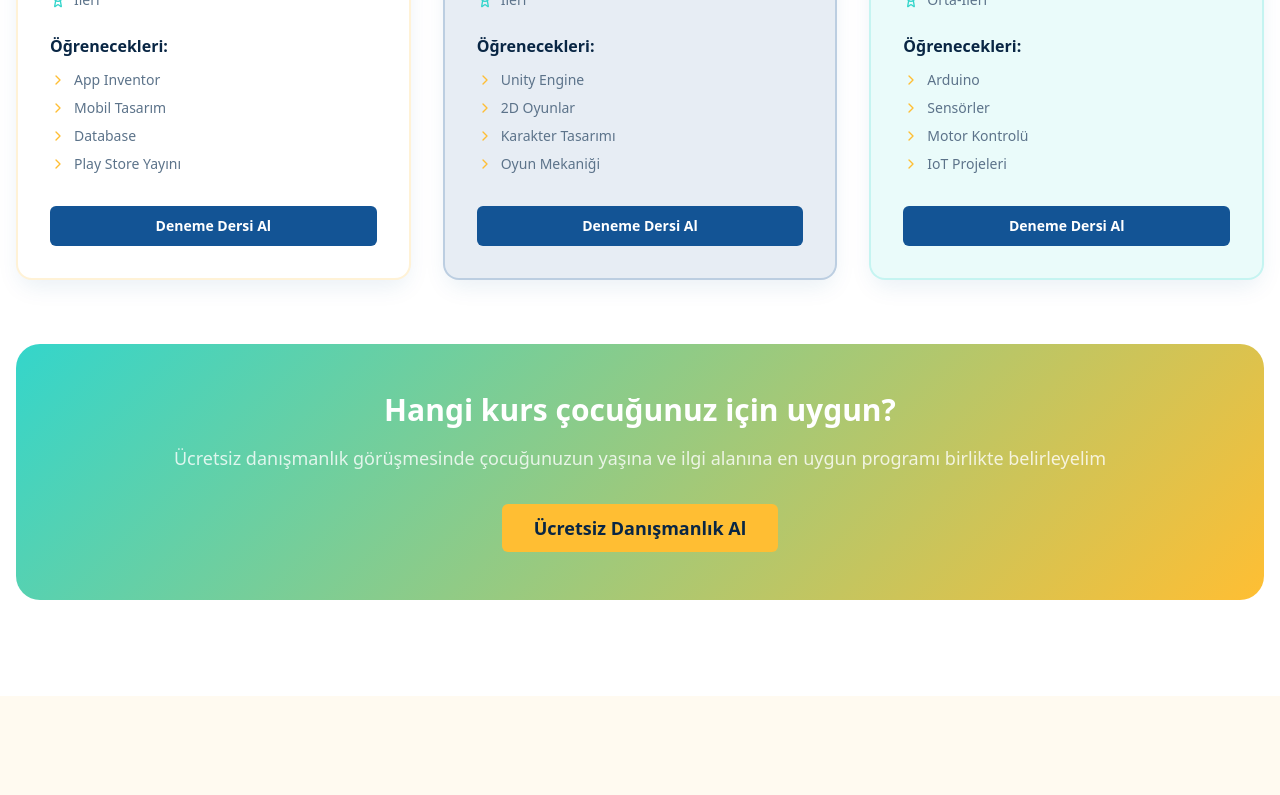
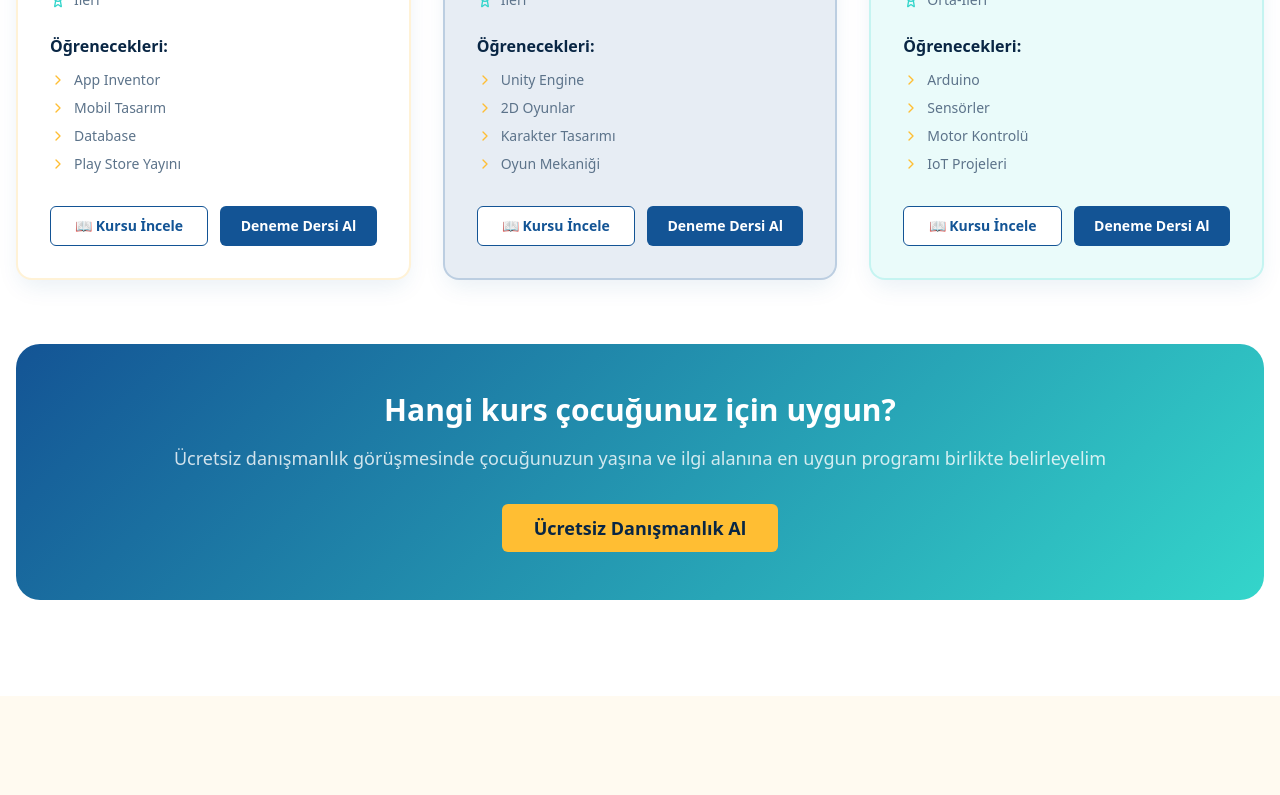
Before and after one commit to SelcukOzdemir23/kodlab-junior-tanitim, a React (Vite) app: page / in a window 1280 px wide. Shown: the part 3128-3923 px from the top of the page. Built offline with nearby package versions, Linux system fonts and the light colour scheme; no server answers.

Commit message:
Güncelleme

```diff
--- a/src/components/Courses.tsx
+++ b/src/components/Courses.tsx
@@ -156,16 +156,28 @@ export const Courses = ({ onBookDemo }: CoursesProps) => {
                   </ul>
                 </div>
 
-                {/* CTA */}
+                {/* CTA Buttons */}
+                <div className="flex space-x-3">
+                  <Button
+                    variant="outline"
+                    onClick={(e) => {
+                      e.stopPropagation();
+                      handleCourseClick(course.slug);
+                    }}
+                    className="flex-1 border-primary text-primary hover:bg-primary hover:text-primary-foreground font-semibold transition-all duration-300"
+                  >
+                    📖 Kursu İncele
+                  </Button>
                   <Button
                     onClick={(e) => {
                       e.stopPropagation();
                       onBookDemo();
                     }}
-                  className="w-full bg-primary hover:bg-primary-hover text-primary-foreground font-semibold group-hover:bg-secondary group-hover:text-secondary-foreground transition-all duration-300"
+                    className="flex-1 bg-primary hover:bg-primary-hover text-primary-foreground font-semibold group-hover:bg-secondary group-hover:text-secondary-foreground transition-all duration-300"
                   >
                     Deneme Dersi Al
                   </Button>
+                </div>
               </div>
             </motion.div>
           ))}
@@ -176,7 +188,7 @@ export const Courses = ({ onBookDemo }: CoursesProps) => {
           initial={{ opacity: 0, y: 30 }}
           whileInView={{ opacity: 1, y: 0 }}
           viewport={{ once: true }}
-          className="text-center mt-16 bg-gradient-secondary rounded-3xl p-12"
+          className="text-center mt-16 bg-gradient-primary rounded-3xl p-12"
         >
           <h3 className="text-2xl md:text-3xl font-bold text-primary-foreground mb-4">
             Hangi kurs çocuğunuz için uygun?
--- a/src/components/DemoBookingModal.tsx
+++ b/src/components/DemoBookingModal.tsx
@@ -460,7 +460,11 @@ export const DemoBookingModal = ({ isOpen, onClose }: DemoBookingModalProps) =>
                               mode="single"
                               selected={bookingData.selectedDate || undefined}
                               onSelect={(date) => handleInputChange('selectedDate', date)}
-                              disabled={(date) => date < new Date() || date.getDay() === 0} // Disable past dates and Sundays
+                              disabled={(date) => {
+                                const today = new Date();
+                                today.setHours(0, 0, 0, 0);
+                                return date.getTime() < today.getTime();
+                              }} // Sadece geçmiş tarihleri disable et
                               initialFocus
                               locale={tr}
                               className="p-3 pointer-events-auto bg-white"
```
Also changed, not shown: 1 other file (tests, documents, lock files or other folders). Lines whose indentation alone changed are shown as unchanged.
